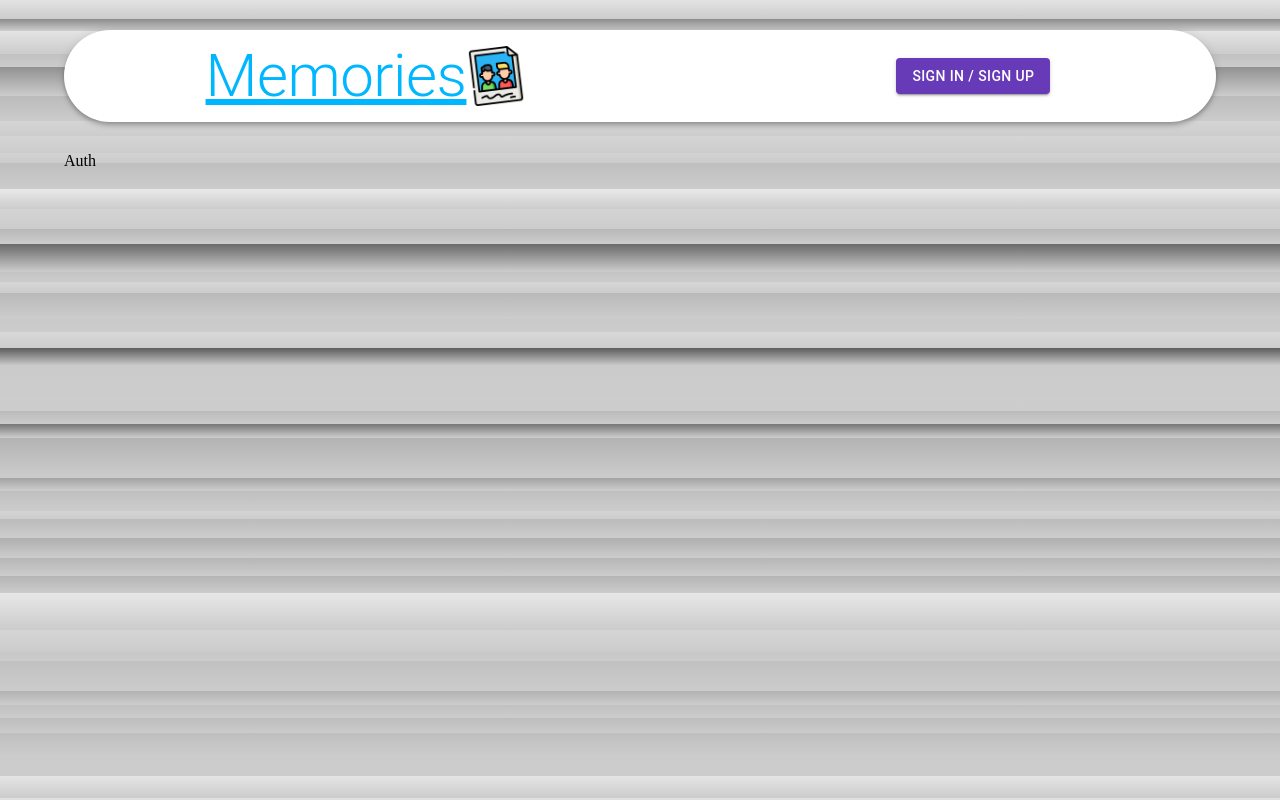
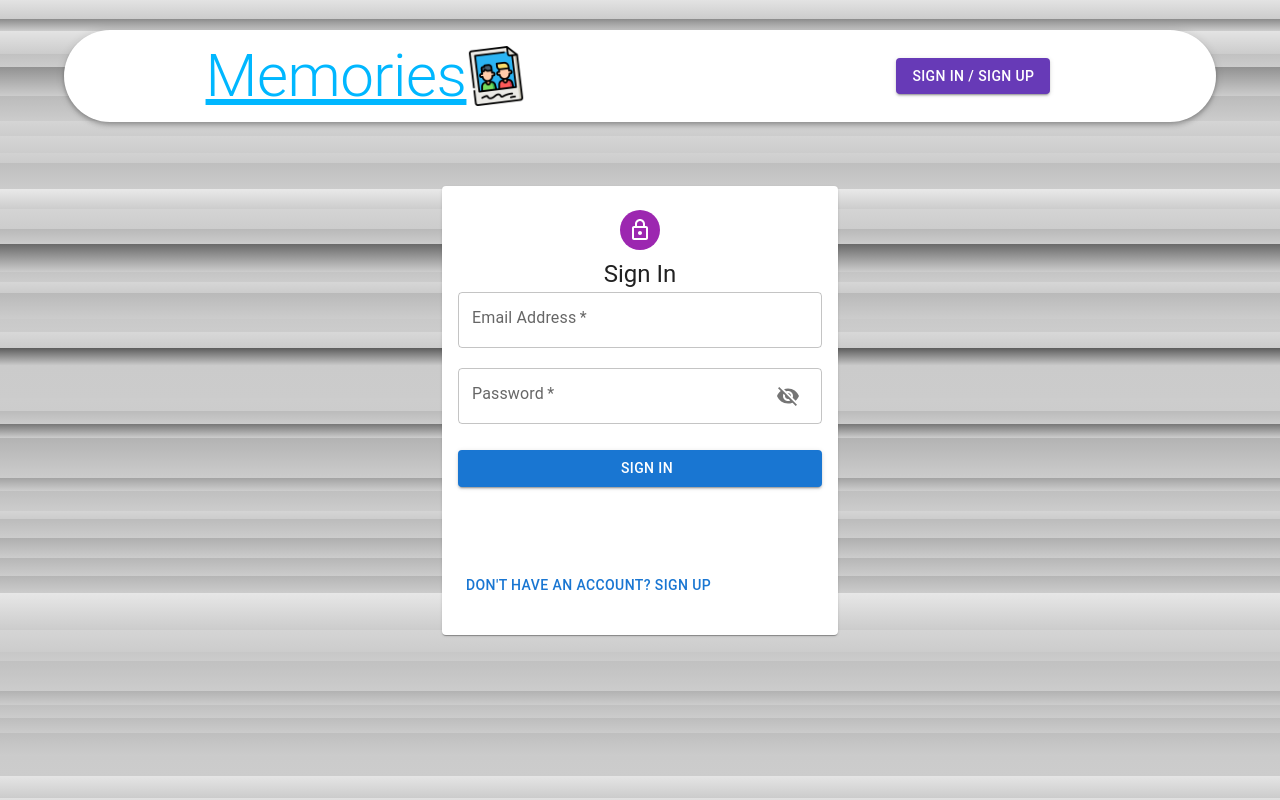
Before and after one commit to govind2220000/Memories-Social-Platform, a React (Create React App) app in the folder client/: page /auth in a window 1280 px wide. Built offline with nearby package versions, Linux system fonts and the light colour scheme; no server answers.

Commit message:
Added Auth component for signin and singup

```diff
--- a/client/src/components/Auth/Auth.js
+++ b/client/src/components/Auth/Auth.js
@@ -1,8 +1,214 @@
-import React from "react";
+import React, { useEffect, useState } from "react";
+import {
+  Grid,
+  Typography,
+  Paper,
+  Avatar,
+  Container,
+  Button,
+  useTheme,
+} from "@mui/material";
+import LockOutlinedIcon from "@mui/icons-material/LockOutlined";
+import Input from "./Input.js";
+import { GoogleLogin } from "@react-oauth/google";
+import { jwtDecode as jwt_decode } from "jwt-decode";
+import { useDispatch, useSelector } from "react-redux";
+import { googlesignInUser } from "../../features/slices/posts.js";
+import { useNavigate } from "react-router-dom";
+import { signInUser, signUpUser } from "../../features/api/index.js";
 
 const Auth = () => {
-  //const state = "null";
-  return <div>Auth</div>;
+  const navigate = useNavigate();
+  const theme = useTheme();
+  const dispatch = useDispatch();
+  const user = JSON.parse(localStorage.getItem("profile"));
+  //console.log(user);
+  const [formData, setFormData] = useState({
+    firstName: "",
+    lastName: "",
+    email: "",
+    password: "",
+    confirmPassword: "",
+  });
+
+  //console.log(user);
+  const [isSignup, setIsSignup] = useState(false);
+  const [showPassword, setShowPassword] = useState(false);
+  //const googleSuccess = async (response) => console.log(response);
+  useEffect(() => {
+    console.log("inuseEffext");
+    if (user) {
+      console.log("inuseEffext if block");
+      //setIsSignup(false);
+      navigate("/");
+    }
+  }, []);
+  const googleSuccess = async (response) => {
+    console.log(response);
+    const decoded = jwt_decode(response.credential);
+    console.log(decoded);
+    const { name, picture, sub, email } = decoded;
+
+    const user = {
+      _id: sub,
+      _type: "user",
+      email: email,
+      userName: name,
+      image: picture,
+      token: response.credential,
+    };
+
+    try {
+      dispatch(googlesignInUser(user));
+      //setUser(JSON.parse(localStorage.getItem("profile")));
+      navigate("/");
+    } catch (error) {
+      console.log(error);
+    }
+  };
+
+  const googleFailure = (err) => {
+    console.log(err);
+    console.log("Google Sign in Failed. Please try again later");
+  };
+  const handleSubmit = (e) => {
+    e.preventDefault();
+    if (!user) {
+      if (isSignup) {
+        dispatch(signUpUser({ formData, navigate }));
+      } else {
+        dispatch(signInUser({ formData, navigate }));
+      }
+    }
+
+    console.log(formData);
+  };
+  const handleChange = (e) => {
+    setFormData({ ...formData, [e.target.name]: e.target.value }); //this way we can store multiple form data using one function instead of using it seperately
+  };
+  const handleShowPassword = () => {
+    setShowPassword((showPassword) => !showPassword);
+  };
+  const switchMode = () => {
+    setIsSignup((isSignup) => !isSignup);
+    setShowPassword(false);
+  };
+
+  return (
+    <Container maxWidth="xs">
+      <Paper
+        sx={{
+          marginTop: theme.spacing(8),
+          display: "flex",
+          flexDirection: "column",
+          alignItems: "center",
+          padding: theme.spacing(2),
+        }}
+      >
+        <Avatar
+          sx={{
+            margin: theme.spacing(1),
+            backgroundColor: theme.palette.secondary.main,
+          }}
+        >
+          <LockOutlinedIcon></LockOutlinedIcon>
+        </Avatar>
+        <Typography variant="h5" align="center" sx={{ margin: "auto" }}>
+          {isSignup ? "Sign Up" : "Sign In"}
+        </Typography>
+        <form
+          onSubmit={handleSubmit}
+          sx={{
+            width: "100%", // Fix IE 11 issue.
+            marginTop: theme.spacing(3),
+          }}
+        >
+          <Grid container spacing={2}>
+            {isSignup && (
+              <>
+                <Input
+                  name="firstName"
+                  label="FirstName"
+                  handleChange={handleChange}
+                  autoFocus
+                  half
+                  type="text"
+                ></Input>
+                <Input
+                  name="lastName"
+                  label="LastName"
+                  handleChange={handleChange}
+                  half
+                  type="text"
+                ></Input>
+              </>
+            )}
+            <Input
+              name="email"
+              label="Email Address"
+              handleChange={handleChange}
+              type="email"
+            />
+            <Input
+              name="password"
+              label="Password"
+              handleChange={handleChange}
+              type={showPassword ? "text" : "password"}
+              handleShowPassword={handleShowPassword}
+            />
+            {isSignup && (
+              <Input
+                name="confirmPassword"
+                label="Repeat Password"
+                handleChange={handleChange}
+                type="password"
+              />
+            )}
+            <Button
+              type="submit"
+              variant="contained"
+              color="primary"
+              align="center"
+              sx={{
+                margin: theme.spacing(3, 0, 2),
+                marginLeft: "16px",
+                marginRight: "0px",
+                width: "100%",
+                paddingRight: "2px",
+              }}
+            >
+              {isSignup ? "Sign Up" : "Sign In"}
+            </Button>
+
+            {user ? (
+              <div>Logged In</div>
+            ) : (
+              <div style={{ margin: "auto", paddingLeft: "20px" }}>
+                <GoogleLogin
+                  onSuccess={googleSuccess}
+                  onError={googleFailure}
+                ></GoogleLogin>
+              </div>
+            )}
+          </Grid>
+          <Grid container justify="flex-end">
+            <Grid item>
+              <Button
+                onClick={switchMode}
+                sx={{
+                  margin: theme.spacing(3, 0, 2),
+                }}
+              >
+                {isSignup
+                  ? "Already have an account? Sign in"
+                  : "Don't have an account? Sign Up"}
+              </Button>
+            </Grid>
+          </Grid>
+        </form>
+      </Paper>
+    </Container>
+  );
 };
 
 export default Auth;
```
